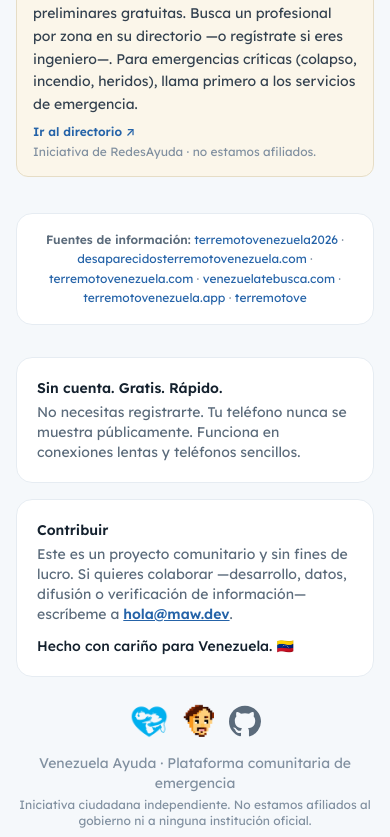
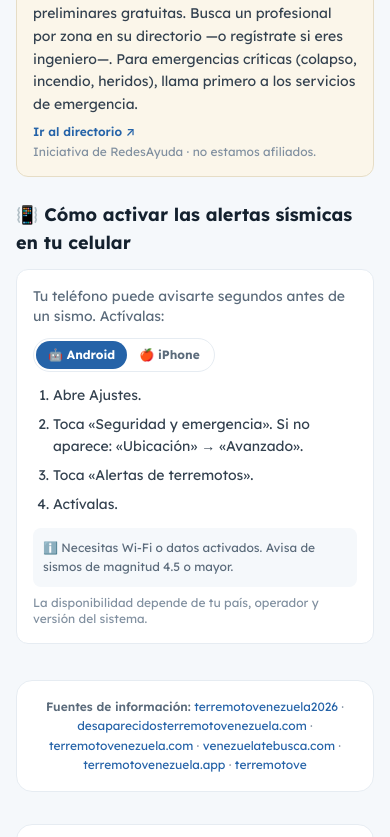
Before and after one commit to henrriusdev/venezuela-ayuda, a Next.js app: page / in a window 390 px wide. Shown: the part 3182-4019 px from the top of the page. Built offline with nearby package versions, Linux system fonts and the light colour scheme; no server answers; the database is empty.

Commit message:
Home: add 'Cómo activar las alertas sísmicas' block (iPhone/Android tabs, ES/EN) side-by-side with Medidas de apoyo

```diff
--- /dev/null
+++ b/messages/en/alerts.json
@@ -0,0 +1,21 @@
+{
+  "title": "How to turn on earthquake alerts on your phone",
+  "intro": "Your phone can warn you seconds before an earthquake. Turn them on:",
+  "ios": "iPhone",
+  "android": "Android",
+  "iosSteps": [
+    "Open Settings.",
+    "Tap Notifications.",
+    "Scroll to the bottom of the screen.",
+    "Under “Government Alerts”, turn the alerts on. On recent iOS: “Enhanced Safety Alerts” → “Earthquake Alerts”."
+  ],
+  "iosNote": "They're usually on by default. Some official alerts can't be turned off.",
+  "androidSteps": [
+    "Open Settings.",
+    "Tap “Safety & emergency”. If you don't see it: “Location” → “Advanced”.",
+    "Tap “Earthquake alerts”.",
+    "Turn them on."
+  ],
+  "androidNote": "You need Wi-Fi or data turned on. It warns of magnitude 4.5+ earthquakes.",
+  "disclaimer": "Availability depends on your country, carrier and OS version."
+}
--- /dev/null
+++ b/messages/es/alerts.json
@@ -0,0 +1,21 @@
+{
+  "title": "Cómo activar las alertas sísmicas en tu celular",
+  "intro": "Tu teléfono puede avisarte segundos antes de un sismo. Actívalas:",
+  "ios": "iPhone",
+  "android": "Android",
+  "iosSteps": [
+    "Abre Ajustes.",
+    "Toca Notificaciones.",
+    "Baja hasta el final de la pantalla.",
+    "En «Alertas gubernamentales», activa las alertas. En iOS recientes: «Alertas de seguridad mejoradas» → «Alertas de terremotos»."
+  ],
+  "iosNote": "Suelen venir activadas por defecto. Algunas alertas oficiales no se pueden desactivar.",
+  "androidSteps": [
+    "Abre Ajustes.",
+    "Toca «Seguridad y emergencia». Si no aparece: «Ubicación» → «Avanzado».",
+    "Toca «Alertas de terremotos».",
+    "Actívalas."
+  ],
+  "androidNote": "Necesitas Wi-Fi o datos activados. Avisa de sismos de magnitud 4.5 o mayor.",
+  "disclaimer": "La disponibilidad depende de tu país, operador y versión del sistema."
+}
--- a/src/app/page.tsx
+++ b/src/app/page.tsx
@@ -7,6 +7,7 @@ import EmergencyPhones from "@/components/EmergencyPhones";
 import SupportMeasures from "@/components/SupportMeasures";
 import DigitelMeasure from "@/components/DigitelMeasure";
 import IngenieriaSolidariaMeasure from "@/components/IngenieriaSolidariaMeasure";
+import SeismicAlerts from "@/components/SeismicAlerts";
 import { getStats, getMapMarkers } from "@/lib/data";
 import { getTranslations, getLocale } from "next-intl/server";
 
@@ -15,6 +16,7 @@ export const revalidate = 60;
 export default async function Home() {
   const [stats, markers] = await Promise.all([getStats(), getMapMarkers()]);
   const t = await getTranslations("home");
+  const tAlerts = await getTranslations("alerts");
   const locale = await getLocale();
   const fmt = (n: number) => n.toLocaleString(locale === "en" ? "en-US" : "es-VE");
 
@@ -123,15 +125,21 @@ export default async function Home() {
           </div>
         </div>
 
-        {/* Support measures from operators/companies */}
-        <section className="mt-8" aria-label={t("measuresTitle")}>
+        {/* Support measures + earthquake-alert how-to, side by side */}
+        <div className="mt-8 grid gap-6 md:grid-cols-2">
+          <section aria-label={t("measuresTitle")}>
             <h2 className="mb-3 text-lg font-bold text-[#14212e]">{t("measuresTitle")}</h2>
-          <div className="grid gap-4 md:grid-cols-2">
+            <div className="grid gap-4">
               <SupportMeasures />
               <DigitelMeasure />
               <IngenieriaSolidariaMeasure />
             </div>
           </section>
+          <section aria-label={tAlerts("title")}>
+            <h2 className="mb-3 text-lg font-bold text-[#14212e]">📳 {tAlerts("title")}</h2>
+            <SeismicAlerts />
+          </section>
+        </div>
       </main>
 
       <section
--- /dev/null
+++ b/src/components/SeismicAlerts.tsx
@@ -0,0 +1,50 @@
+"use client";
+
+import { useState } from "react";
+import { useTranslations } from "next-intl";
+
+// "How to turn on earthquake alerts" card with iPhone / Android tabs.
+export default function SeismicAlerts() {
+  const t = useTranslations("alerts");
+  const [tab, setTab] = useState<"android" | "ios">("android");
+
+  const steps = t.raw(tab === "ios" ? "iosSteps" : "androidSteps") as string[];
+  const note = t(tab === "ios" ? "iosNote" : "androidNote");
+
+  return (
+    <section className="rounded-xl border border-[#e6ecf2] bg-white p-4 text-sm">
+      <p className="text-[#5b6b7b]">{t("intro")}</p>
+
+      <div
+        className="mt-3 inline-flex rounded-full border border-[#e6ecf2] p-0.5 text-xs font-bold"
+        role="tablist"
+      >
+        {(["android", "ios"] as const).map((k) => (
+          <button
+            key={k}
+            type="button"
+            role="tab"
+            aria-selected={tab === k}
+            onClick={() => setTab(k)}
+            className={`cursor-pointer rounded-full px-3 py-1.5 transition ${
+              tab === k ? "bg-[#2563a8] text-white" : "text-[#5b6b7b]"
+            }`}
+          >
+            {k === "android" ? `🤖 ${t("android")}` : `🍎 ${t("ios")}`}
+          </button>
+        ))}
+      </div>
+
+      <ol className="mt-3 list-decimal space-y-1.5 pl-5 leading-relaxed text-[#33414f]">
+        {steps.map((s, i) => (
+          <li key={i}>{s}</li>
+        ))}
+      </ol>
+
+      <p className="mt-3 rounded-lg bg-[#f5f8fb] p-2.5 text-xs leading-relaxed text-[#5b6b7b]">
+        ℹ️ {note}
+      </p>
+      <p className="mt-2 text-xs text-[#8190a0]">{t("disclaimer")}</p>
+    </section>
+  );
+}
--- a/src/i18n/request.ts
+++ b/src/i18n/request.ts
@@ -22,6 +22,7 @@ const NAMESPACES = [
   "abroad",
   "gallery",
   "risk",
+  "alerts",
 ] as const;
 
 // No i18n routing: the active locale comes from a cookie (set by the language
```
Lines whose indentation alone changed are shown as unchanged.
